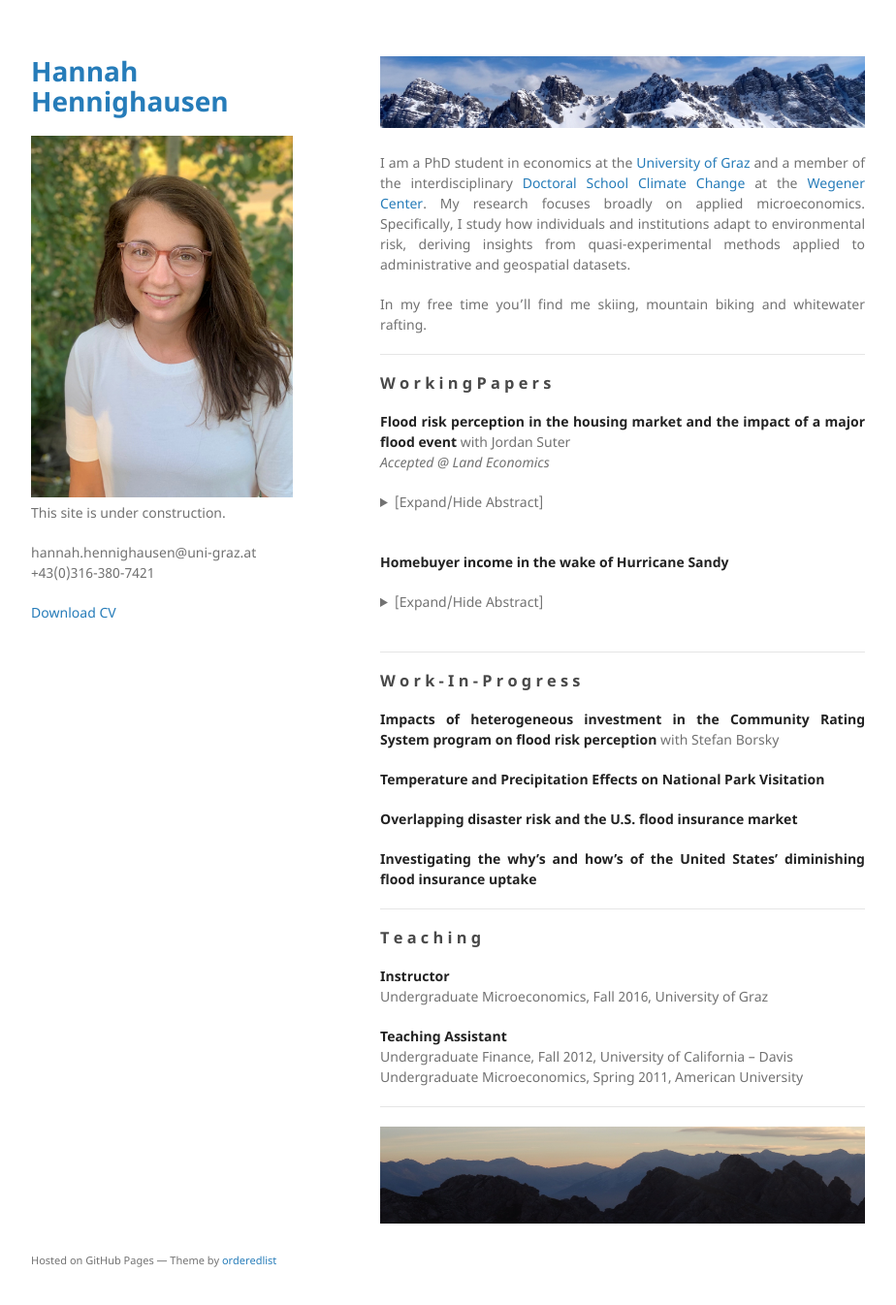
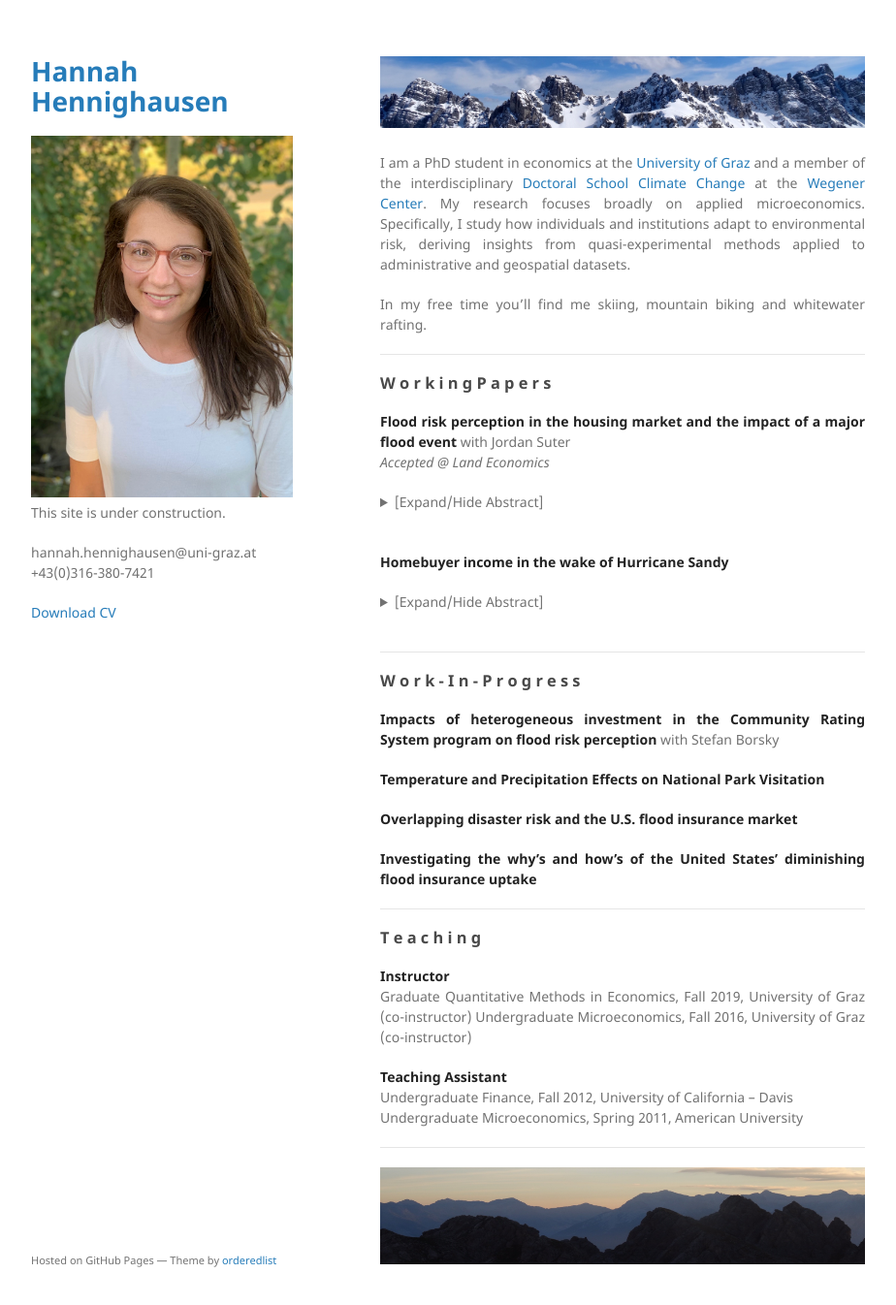
Before and after one commit to hannahhennighausen/hannahhennighausen.github.io, a Jekyll site: the page built from index.md, in a window 1280 px wide and 1379 px high. Shown: the top 1346 px of the window at 97% size, without its empty margins (178-1102 px from the left). Built offline with Jekyll 4.4.1, drawn with Linux system fonts in a browser that asks for light colours.

Commit message:
Update index.md

```diff
--- a/index.md
+++ b/index.md
@@ -52,7 +52,8 @@ Linking individual financial outcomes with flood events provides insight into ho
 ### T e a c h i n g
 
 **Instructor** <br />
-Undergraduate Microeconomics, Fall 2016, University of Graz
+Graduate Quantitative Methods in Economics, Fall 2019, University of Graz (co-instructor)
+Undergraduate Microeconomics, Fall 2016, University of Graz (co-instructor)
 
 **Teaching Assistant** <br />
 Undergraduate Finance, Fall 2012, University of California – Davis <br />
```
